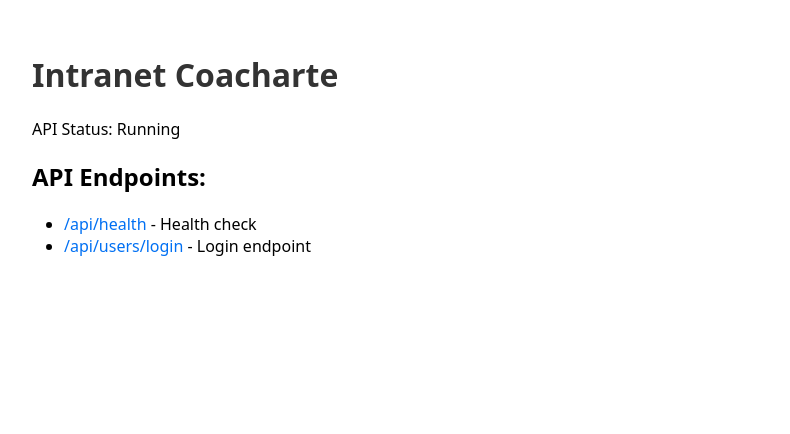
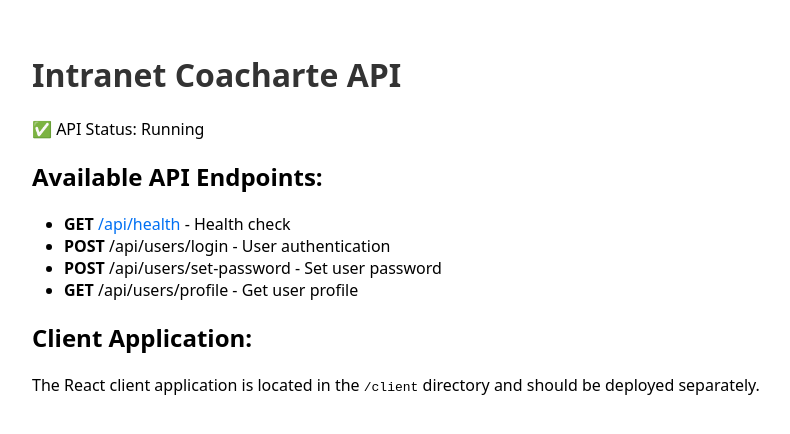
Before and after one commit to Madadeivi/Intranet, a Next.js app: page / in a window 1280 px wide. Shown: the top 434 px of the page, without its empty margins (208-998 px from the left). Built offline with nearby package versions, Linux system fonts and the light colour scheme.

Commit message:
Fix: Update React versions and create proper Next.js TypeScript config

```diff
--- a/app/page.tsx
+++ b/app/page.tsx
@@ -1,14 +1,28 @@
 export default function Home() {
   return (
     <div className="container">
-      <h1>Intranet Coacharte</h1>
-      <p>API Status: Running</p>
+      <h1>Intranet Coacharte API</h1>
+      <p>✅ API Status: Running</p>
       <div>
-        <h2>API Endpoints:</h2>
+        <h2>Available API Endpoints:</h2>
         <ul>
-          <li><a href="/api/health">/api/health</a> - Health check</li>
-          <li><a href="/api/users/login">/api/users/login</a> - Login endpoint</li>
+          <li>
+            <strong>GET</strong> <a href="/api/health">/api/health</a> - Health check
+          </li>
+          <li>
+            <strong>POST</strong> /api/users/login - User authentication
+          </li>
+          <li>
+            <strong>POST</strong> /api/users/set-password - Set user password
+          </li>
+          <li>
+            <strong>GET</strong> /api/users/profile - Get user profile
+          </li>
         </ul>
+      </div>
+      <div>
+        <h2>Client Application:</h2>
+        <p>The React client application is located in the <code>/client</code> directory and should be deployed separately.</p>
       </div>
     </div>
   );
--- a/package.json
+++ b/package.json
@@ -18,8 +18,8 @@
   },
   "dependencies": {
     "next": "14.2.9",
-    "react": "^18",
-    "react-dom": "^18",
+    "react": "^18.2.0",
+    "react-dom": "^18.2.0",
     "@vercel/node": "^5.2.1",
     "express": "^4.18.2",
     "cors": "^2.8.5",
```
Also changed, not shown: tsconfig.json (+25 -2 lines), next-env.d.ts (added).
